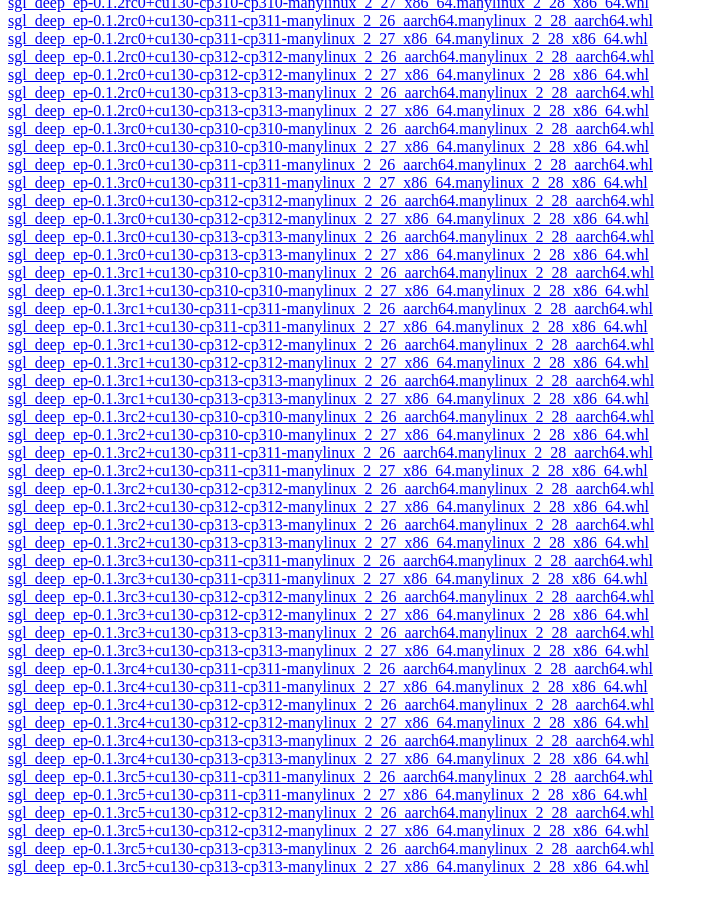
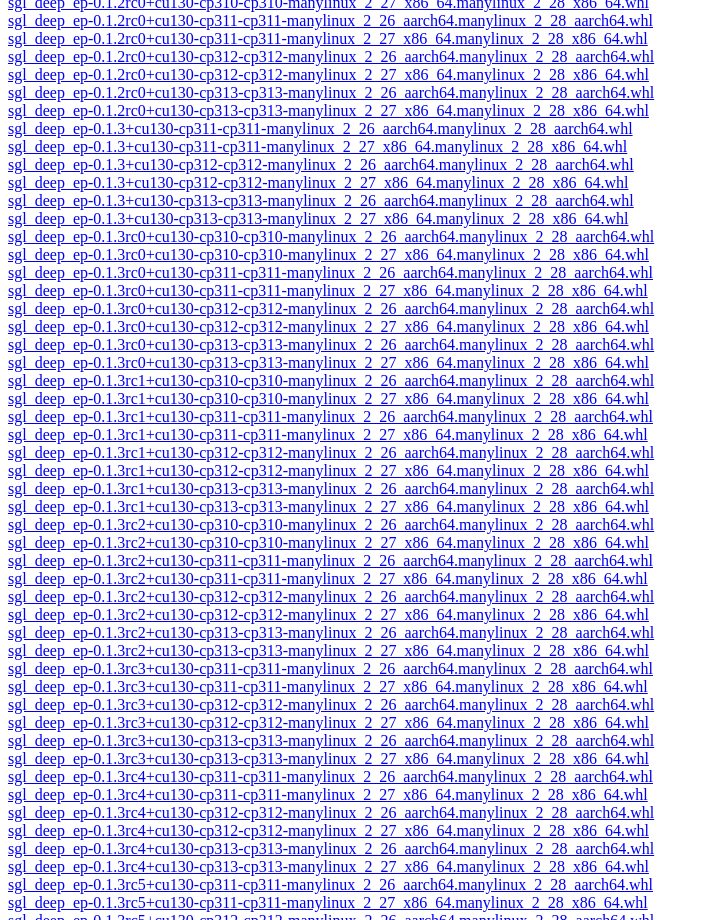
Before and after one commit to sgl-project/whl, a plain HTML site: page cu130/sgl-deep-ep/index.html in a window 1280 px wide. Shown: the part 1040-1960 px from the top of the page, without its empty margins (0-710 px from the left). Before the commit the page ends 1924 px from the top, so only its background shows below. Drawn offline with Linux system fonts and the light colour scheme.

Commit message:
update sgl-deep-ep whl indexes for v0.1.3

```diff
--- a/cu130/sgl-deep-ep/index.html
+++ b/cu130/sgl-deep-ep/index.html
@@ -63,6 +63,12 @@
 <a href="https://github.com/sgl-project/whl/releases/download/v0.1.2rc0/sgl_deep_ep-0.1.2rc0+cu130-cp312-cp312-manylinux_2_27_x86_64.manylinux_2_28_x86_64.whl#sha256=541ee6be15ed5a927a1f0b080e4c096dcc11cce7f070c4d996dfbf49a4c10255">sgl_deep_ep-0.1.2rc0+cu130-cp312-cp312-manylinux_2_27_x86_64.manylinux_2_28_x86_64.whl</a><br>
 <a href="https://github.com/sgl-project/whl/releases/download/v0.1.2rc0/sgl_deep_ep-0.1.2rc0+cu130-cp313-cp313-manylinux_2_26_aarch64.manylinux_2_28_aarch64.whl#sha256=f48f18589d3de080b0a5840edaf4419af862ae4f0c59985689cd74c689de62bb">sgl_deep_ep-0.1.2rc0+cu130-cp313-cp313-manylinux_2_26_aarch64.manylinux_2_28_aarch64.whl</a><br>
 <a href="https://github.com/sgl-project/whl/releases/download/v0.1.2rc0/sgl_deep_ep-0.1.2rc0+cu130-cp313-cp313-manylinux_2_27_x86_64.manylinux_2_28_x86_64.whl#sha256=982718a7fec7fbb03e0c2311a07dad0d56676015e5bf765563d09403c3ad8407">sgl_deep_ep-0.1.2rc0+cu130-cp313-cp313-manylinux_2_27_x86_64.manylinux_2_28_x86_64.whl</a><br>
+<a href="https://github.com/sgl-project/whl/releases/download/sgl-deep-ep-v0.1.3/sgl_deep_ep-0.1.3+cu130-cp311-cp311-manylinux_2_26_aarch64.manylinux_2_28_aarch64.whl#sha256=db389576cd1570b00a9e4d09668f5b93b22fbfd4cb1e0bcd595f95cd7436231f">sgl_deep_ep-0.1.3+cu130-cp311-cp311-manylinux_2_26_aarch64.manylinux_2_28_aarch64.whl</a><br>
+<a href="https://github.com/sgl-project/whl/releases/download/sgl-deep-ep-v0.1.3/sgl_deep_ep-0.1.3+cu130-cp311-cp311-manylinux_2_27_x86_64.manylinux_2_28_x86_64.whl#sha256=8a2fbf13a748367e531163f13904c42d277dc5099daec5dbf4fc94e0cd5c58ce">sgl_deep_ep-0.1.3+cu130-cp311-cp311-manylinux_2_27_x86_64.manylinux_2_28_x86_64.whl</a><br>
+<a href="https://github.com/sgl-project/whl/releases/download/sgl-deep-ep-v0.1.3/sgl_deep_ep-0.1.3+cu130-cp312-cp312-manylinux_2_26_aarch64.manylinux_2_28_aarch64.whl#sha256=415efa68666175d84e5c32743d6da7f45aaacbfd14ab07aa4d650e09b829013c">sgl_deep_ep-0.1.3+cu130-cp312-cp312-manylinux_2_26_aarch64.manylinux_2_28_aarch64.whl</a><br>
+<a href="https://github.com/sgl-project/whl/releases/download/sgl-deep-ep-v0.1.3/sgl_deep_ep-0.1.3+cu130-cp312-cp312-manylinux_2_27_x86_64.manylinux_2_28_x86_64.whl#sha256=a289663d9a5d82c3cdbc362d52bf85cc2ad03a9ce1da5b5dc6ee4b5a7d8df99e">sgl_deep_ep-0.1.3+cu130-cp312-cp312-manylinux_2_27_x86_64.manylinux_2_28_x86_64.whl</a><br>
+<a href="https://github.com/sgl-project/whl/releases/download/sgl-deep-ep-v0.1.3/sgl_deep_ep-0.1.3+cu130-cp313-cp313-manylinux_2_26_aarch64.manylinux_2_28_aarch64.whl#sha256=f32e537b93afaeec49a7dcf2299cb4902129a2016b3d36a06a62bd612278cec0">sgl_deep_ep-0.1.3+cu130-cp313-cp313-manylinux_2_26_aarch64.manylinux_2_28_aarch64.whl</a><br>
+<a href="https://github.com/sgl-project/whl/releases/download/sgl-deep-ep-v0.1.3/sgl_deep_ep-0.1.3+cu130-cp313-cp313-manylinux_2_27_x86_64.manylinux_2_28_x86_64.whl#sha256=6f9b37f6c86890b03e94d12d5fef9b7e02d33314c446edaacfd81e97b3d017bc">sgl_deep_ep-0.1.3+cu130-cp313-cp313-manylinux_2_27_x86_64.manylinux_2_28_x86_64.whl</a><br>
 <a href="https://github.com/sgl-project/whl/releases/download/v0.1.3rc0/sgl_deep_ep-0.1.3rc0+cu130-cp310-cp310-manylinux_2_26_aarch64.manylinux_2_28_aarch64.whl#sha256=c4dc079dd5ec0fea0bf2391048be26d6d4e7e9a01c4a31d31ee7c25534215a8b">sgl_deep_ep-0.1.3rc0+cu130-cp310-cp310-manylinux_2_26_aarch64.manylinux_2_28_aarch64.whl</a><br>
 <a href="https://github.com/sgl-project/whl/releases/download/v0.1.3rc0/sgl_deep_ep-0.1.3rc0+cu130-cp310-cp310-manylinux_2_27_x86_64.manylinux_2_28_x86_64.whl#sha256=86dabe4d690468a40ca204cd2a72bb0d4524b5fefda80f32fa006649eb14308d">sgl_deep_ep-0.1.3rc0+cu130-cp310-cp310-manylinux_2_27_x86_64.manylinux_2_28_x86_64.whl</a><br>
 <a href="https://github.com/sgl-project/whl/releases/download/v0.1.3rc0/sgl_deep_ep-0.1.3rc0+cu130-cp311-cp311-manylinux_2_26_aarch64.manylinux_2_28_aarch64.whl#sha256=f5b50bf43fef5ceade436b167147fd7e2495d7cd8c5aa91cbd7de74d6cb64dd5">sgl_deep_ep-0.1.3rc0+cu130-cp311-cp311-manylinux_2_26_aarch64.manylinux_2_28_aarch64.whl</a><br>
```
